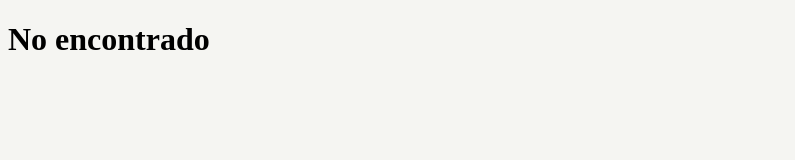
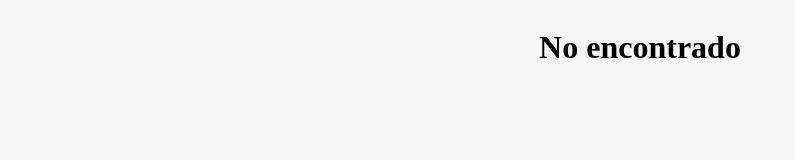
Before and after one commit to makeitrealcamp/pairing-app, a React app: page /login in a window 1280 px wide. Shown: the whole page, without its empty margins (0-795 px from the left). Built offline with nearby package versions, Linux system fonts and the light colour scheme.

Commit message:
Fix assistance finding/creation

```diff
--- a/client/styles/styles.scss
+++ b/client/styles/styles.scss
@@ -1,2 +1,9 @@
 $bg: #f5f5f2;
-body { background-color: $bg; }
+html { min-height: 100%; }
+body {
+  height: 100%;
+  display: flex;
+  justify-content: center;
+  align-items: center;
+  background-color: $bg;
+}
```
Also changed, not shown: server/routes.js (+9 -2 lines).
